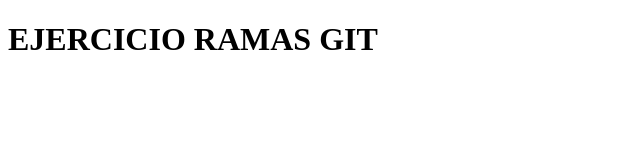
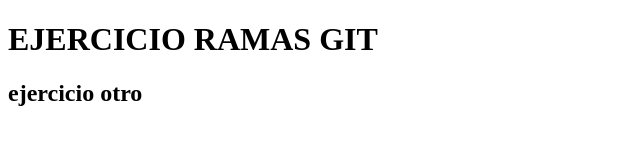
Before and after one commit to emeder0s/ejercicioTallerGit, a plain HTML site: page index.html in a window 1280 px wide. Shown: the whole page, without its empty margins (0-640 px from the left). Drawn offline with Linux system fonts and the light colour scheme.

Commit message:
primer cambio

```diff
--- a/index.html
+++ b/index.html
@@ -8,5 +8,6 @@
 </head>
 <body>
      <h1>EJERCICIO RAMAS GIT</h1>
+     <h2>ejercicio otro</h2>
 </body>
 </html>
```
